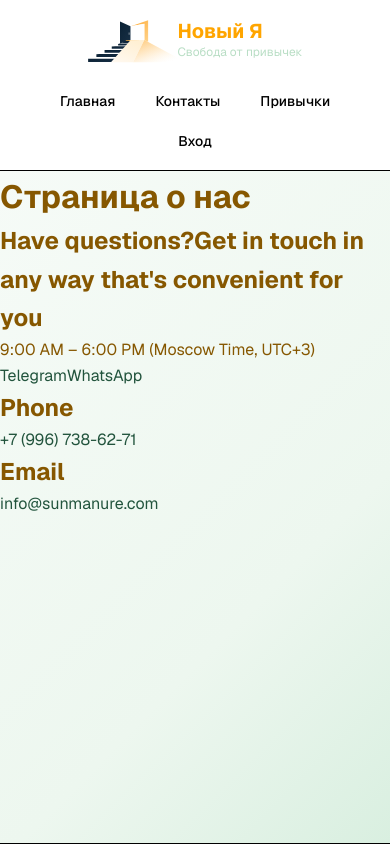
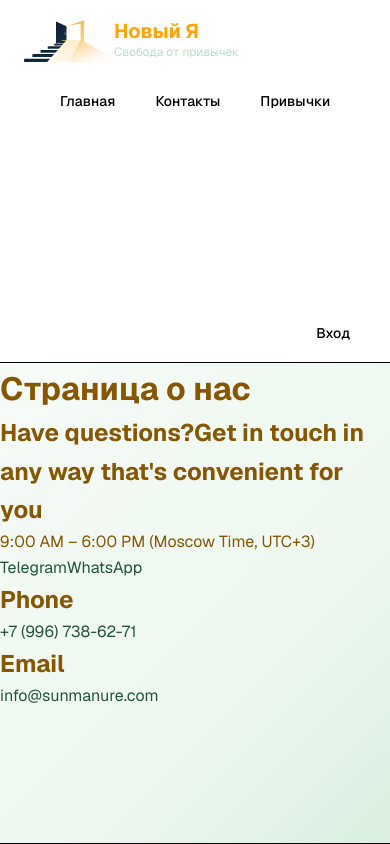
Before and after one commit to Aleksey788/FrontTermPaper, a Next.js app in the folder client/: page /about in a window 390 px wide. Shown: the top 844 px of the page. Built offline with nearby package versions, Linux system fonts and the light colour scheme; no server answers.

Commit message:
докерфайл

```diff
--- a/client/package.json
+++ b/client/package.json
@@ -9,8 +9,8 @@
     "lint": "eslint"
   },
   "dependencies": {
-    "axios": "^1.18.1",
-    "next": "16.2.10",
+    "axios": "1.20.0",
+    "next": "16.4.0",
     "react": "19.2.4",
     "react-dom": "19.2.4"
   },
@@ -20,7 +20,7 @@
     "@types/react-dom": "^19",
     "babel-plugin-react-compiler": "1.0.0",
     "eslint": "^9",
-    "eslint-config-next": "16.2.10",
+    "eslint-config-next": "16.4.0",
     "typescript": "^5"
   }
 }
--- a/client/src/app/layout.module.css
+++ b/client/src/app/layout.module.css
@@ -133,8 +133,7 @@
   --color-text-muted: #b9dec5;
   --color-green-bright: #78bd91;
   --color-border: #34865a;
-  display: grid;
-  grid-template-columns: 1fr auto 1fr;
+  display: flex;
   align-items: center;
   padding: 16px 48px;
   background: white;
@@ -150,7 +149,7 @@
 .logo {
   display: flex;
   align-items: center;
-  /* justify-self: start; */
+  flex-shrink: 0;
 }
 
 .logo img {
@@ -172,14 +171,29 @@
 
 .nav {
   display: flex;
-  gap: 8px;
-  justify-self: center;
+  flex: 1;
+  gap: 200px;
+
 
   .navLink
   {
     font-size: 14px;
     color: black;
   }
+}
+
+.navLinks {
+  display: flex;
+  flex: 1;
+  align-items: center;
+  justify-content: center;
+  gap: 8px;
+}
+
+.navSession {
+  display: flex;
+  flex-shrink: 0;
+  align-items: center;
 }
 
 .nav a {
@@ -283,19 +297,20 @@
 
 @media (max-width: 768px) {
   .header {
-    grid-template-columns: 1fr;
+    flex-wrap: wrap;
     gap: 16px;
     padding: 16px 24px;
   }
 
-  .logo {
-    justify-self: center;
+  .nav {
+    flex-basis: 100%;
+    flex-wrap: wrap;
+    justify-content: flex-end;
   }
 
-  .nav {
-    justify-self: center;
+  .navLinks {
+    flex-basis: 240px;
     flex-wrap: wrap;
-    justify-content: center;
   }
 
   .footerInner {
--- a/client/src/app/layout.tsx
+++ b/client/src/app/layout.tsx
@@ -39,6 +39,7 @@ export default function RootLayout({
           </Link>
 
           <nav className={styles.nav}>
+            <div className={styles.navLinks}>
                 <Link href="/" className={styles.navLink}>
                 Главная
                 </Link>
@@ -48,7 +49,11 @@ export default function RootLayout({
                 <Link href="/habits" className={styles.navLink}>
                 Привычки
                 </Link>
+            </div>
+
+            <div className={styles.navSession}>
                 <HeaderSession loginClassName={styles.navLink} />
+            </div>
           </nav>
         </header>
 
```
Also changed, not shown: 1 other file (tests, documents, lock files or other folders). Lines whose indentation alone changed are shown as unchanged.
